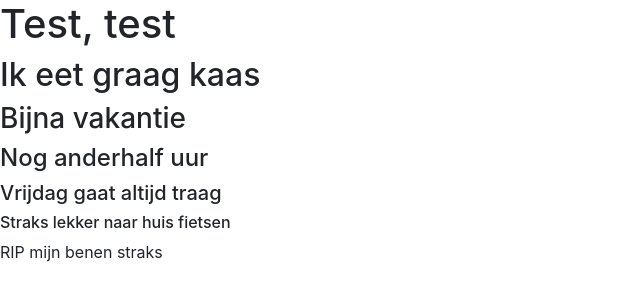
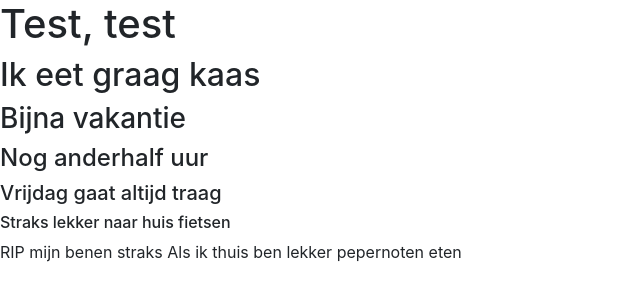
Before and after one commit to Stijnw222/OefentoetsVEBR, a plain HTML site: page index.html in a window 1280 px wide. Shown: the whole page, without its empty margins (0-640 px from the left). Drawn offline with nearby package versions, Linux system fonts and the light colour scheme.

Commit message:
Straks pepernoten eten

```diff
--- a/index.html
+++ b/index.html
@@ -22,6 +22,7 @@
     <h5>Vrijdag gaat altijd traag</h5>
     <h6>Straks lekker naar huis fietsen</h6>
     <h7>RIP mijn benen straks</h7>
+    <h8>Als ik thuis ben lekker pepernoten eten</h8>
 
 
 
```
